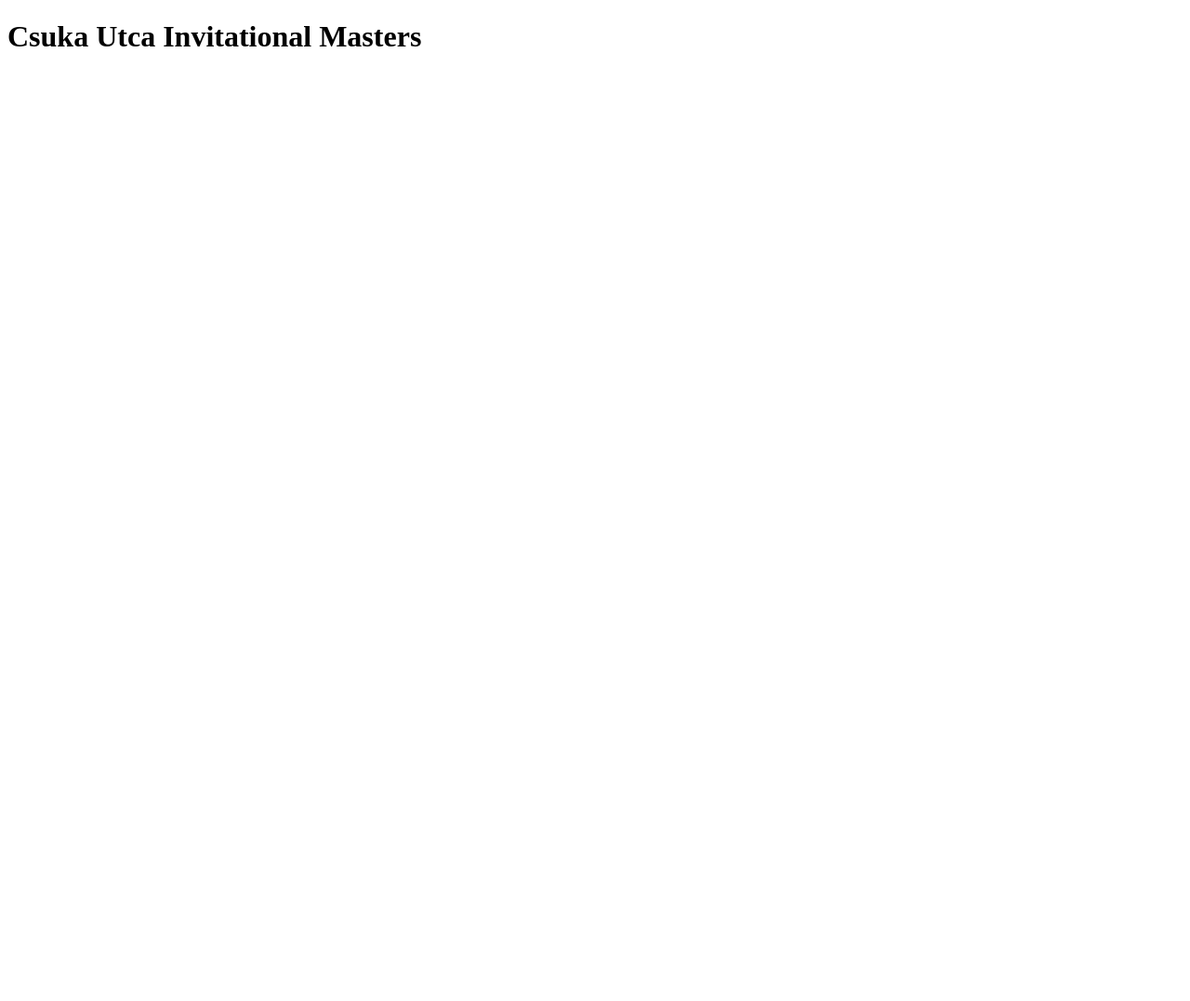
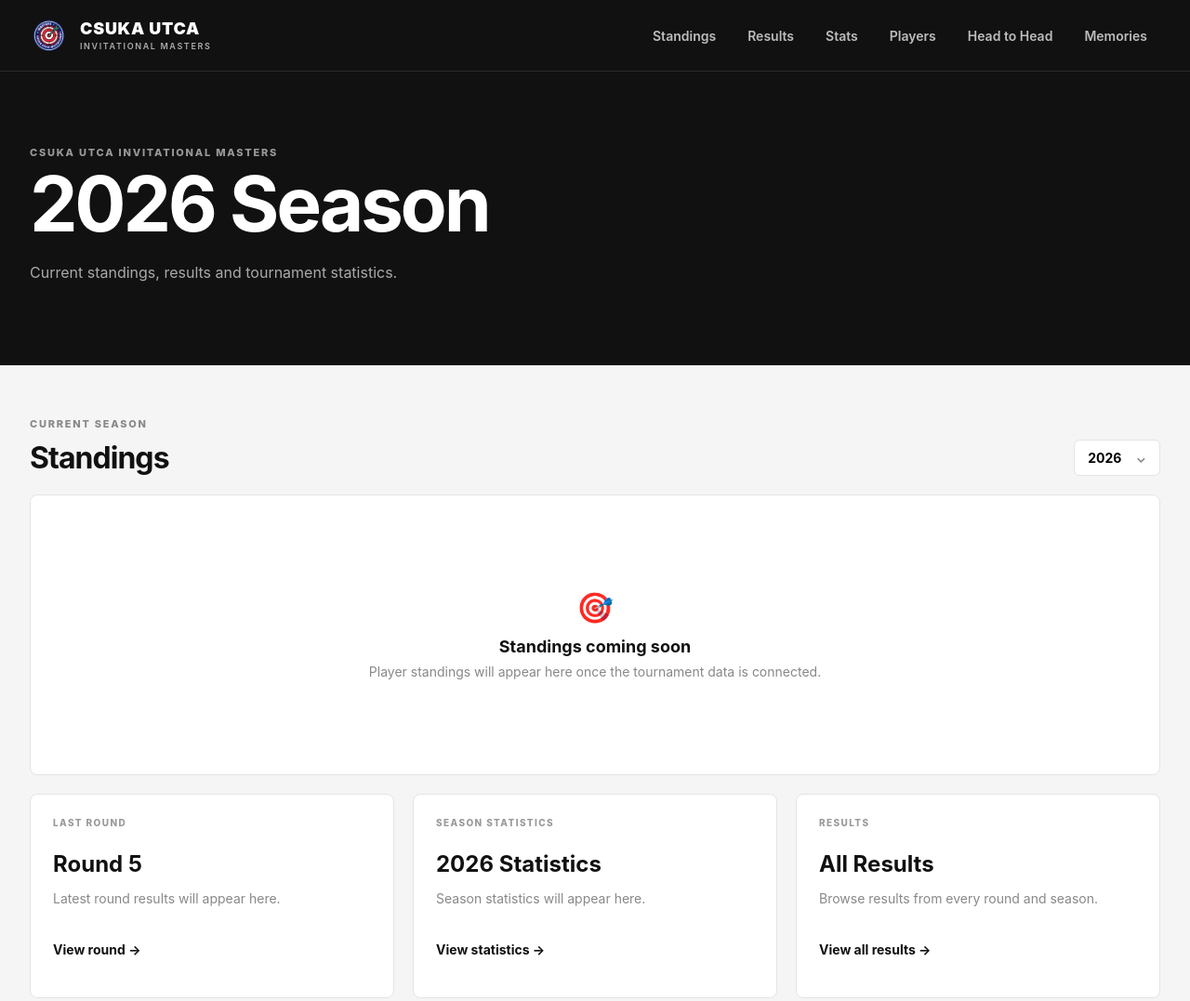
Before and after one commit to material1999/csukadarts, an Astro site: page / in a window 1280 px wide. Shown: the whole page at 93% size. Before the commit the page ends 800 px from the top, so only its background shows below. Built offline with nearby package versions, Linux system fonts and the light colour scheme; Astro itself is replaced by a stand-in of ours.

Commit message:
created base layout and navbar

```diff
--- /dev/null
+++ b/src/components/Navbar.astro
@@ -0,0 +1,146 @@
+<header class="navbar">
+  <div class="navbar-inner">
+    <a href="/" class="logo">
+      <img src="/favicon.png" alt="" class="logo-icon" />
+
+      <div class="logo-text">
+        CSUKA UTCA
+        <span>INVITATIONAL MASTERS</span>
+      </div>
+    </a>
+
+    <nav>
+      <a href="/" class="nav-link">Standings</a>
+      <a href="/results" class="nav-link">Results</a>
+      <a href="/stats" class="nav-link">Stats</a>
+      <a href="/players" class="nav-link">Players</a>
+      <a href="/head-to-head" class="nav-link">Head to Head</a>
+      <a href="/memories" class="nav-link">Memories</a>
+    </nav>
+  </div>
+</header>
+
+<style>
+  .navbar {
+    background: var(--dark);
+    color: white;
+    border-bottom: 1px solid #2a2a2a;
+  }
+
+  .navbar-inner {
+    max-width: var(--max-width);
+    margin: 0 auto;
+    min-height: 76px;
+    padding: 0 32px;
+
+    display: flex;
+    align-items: center;
+    justify-content: space-between;
+    gap: 40px;
+  }
+
+  .logo {
+    display: flex;
+    align-items: center;
+    gap: 12px;
+
+    color: white;
+    text-decoration: none;
+    font-weight: 900;
+    font-size: 18px;
+    letter-spacing: 0.04em;
+    line-height: 1.1;
+    white-space: nowrap;
+  }
+
+  .logo-icon {
+    width: 42px;
+    height: 42px;
+    object-fit: contain;
+  }
+
+  .logo-text span {
+    display: block;
+    margin-top: 4px;
+    font-size: 9px;
+    font-weight: 600;
+    letter-spacing: 0.18em;
+    opacity: 0.65;
+  }
+
+  nav {
+    display: flex;
+    align-items: center;
+    gap: 6px;
+  }
+
+  .nav-link {
+    color: #bdbdbd;
+    text-decoration: none;
+    padding: 10px 14px;
+    border-radius: 6px;
+
+    font-size: 14px;
+    font-weight: 600;
+
+    transition:
+      background 0.2s ease,
+      color 0.2s ease;
+  }
+
+  .nav-link:hover {
+    color: white;
+    background: var(--dark-hover);
+  }
+
+  @media (max-width: 900px) {
+    .navbar-inner {
+      flex-direction: column;
+      align-items: stretch;
+      gap: 12px;
+      padding: 18px 20px;
+    }
+
+    .logo {
+      justify-content: center;
+    }
+
+    nav {
+      justify-content: center;
+      flex-wrap: wrap;
+    }
+
+    .nav-link {
+      font-size: 13px;
+      padding: 8px 10px;
+    }
+  }
+
+  @media (max-width: 600px) {
+    .navbar-inner {
+      padding: 16px 12px;
+    }
+
+    .logo-icon {
+      width: 36px;
+      height: 36px;
+    }
+
+    .logo {
+      font-size: 16px;
+    }
+
+    nav {
+      display: grid;
+      grid-template-columns: repeat(3, 1fr);
+      width: 100%;
+      gap: 4px;
+    }
+
+    .nav-link {
+      text-align: center;
+      padding: 9px 4px;
+      font-size: 12px;
+    }
+  }
+</style>
--- /dev/null
+++ b/src/layouts/Layout.astro
@@ -0,0 +1,34 @@
+---
+import Navbar from "../components/Navbar.astro";
+import "../styles/global.css";
+
+interface Props {
+  title?: string;
+}
+
+const { title = "Csuka Utca Invitational Masters" } = Astro.props;
+---
+
+<!doctype html>
+<html lang="en">
+  <head>
+    <meta charset="UTF-8" />
+    <meta name="viewport" content="width=device-width, initial-scale=1.0" />
+    <meta
+      name="description"
+      content="Csuka Utca Invitational Masters"
+    />
+
+    <title>{title}</title>
+
+    <link rel="icon" type="image/png" href="/favicon.png" />
+  </head>
+
+  <body>
+    <Navbar />
+
+    <main>
+      <slot />
+    </main>
+  </body>
+</html>
--- a/src/pages/index.astro
+++ b/src/pages/index.astro
@@ -1,16 +1,307 @@
+---
+import Layout from "../layouts/Layout.astro";
 ---
 
----
+<Layout>
+  <div class="page">
+    <section class="hero">
+      <div class="container">
+        <p class="eyebrow">CSUKA UTCA INVITATIONAL MASTERS</p>
 
-<html lang="en">
-	<head>
-	<meta charset="utf-8" />
-	<link rel="icon" type="image/png" href="/favicon.png" />
-	<meta name="viewport" content="width=device-width" />
-	<meta name="generator" content={Astro.generator} />
-	<title>Csuka Utca Invitational Masters</title>
-</head>
-	<body>
-		<h1>Csuka Utca Invitational Masters</h1>
-	</body>
-</html>
+        <h1>2026 Season</h1>
+
+        <p class="subtitle">
+          Current standings, results and tournament statistics.
+        </p>
+      </div>
+    </section>
+
+    <section class="content container">
+      <div class="section-header">
+        <div>
+          <p class="eyebrow">CURRENT SEASON</p>
+          <h2>Standings</h2>
+        </div>
+
+        <button class="season-selector">
+          2026
+          <span>⌄</span>
+        </button>
+      </div>
+
+      <div class="standings-card">
+        <div class="empty-state">
+          <div class="empty-icon">🎯</div>
+
+          <h3>Standings coming soon</h3>
+
+          <p>
+            Player standings will appear here once the tournament data is
+            connected.
+          </p>
+        </div>
+      </div>
+
+      <div class="dashboard-grid">
+        <!-- Last Round -->
+        <div class="dashboard-card">
+          <p class="card-label">LAST ROUND</p>
+
+          <h3>Round 5</h3>
+
+          <p class="card-placeholder">
+            Latest round results will appear here.
+          </p>
+
+          <a href="/results?year=2026&round=5">
+            View round →
+          </a>
+        </div>
+
+        <!-- Season Statistics -->
+        <div class="dashboard-card">
+          <p class="card-label">SEASON STATISTICS</p>
+
+          <h3>2026 Statistics</h3>
+
+          <p class="card-placeholder">
+            Season statistics will appear here.
+          </p>
+
+          <a href="/stats?year=2026">
+            View statistics →
+          </a>
+        </div>
+
+        <!-- Results -->
+        <div class="dashboard-card">
+          <p class="card-label">RESULTS</p>
+
+          <h3>All Results</h3>
+
+          <p class="card-placeholder">
+            Browse results from every round and season.
+          </p>
+
+          <a href="/results">
+            View all results →
+          </a>
+        </div>
+      </div>
+    </section>
+  </div>
+</Layout>
+
+<style>
+  .page {
+    min-height: calc(100vh - 76px);
+  }
+
+  .container {
+    max-width: var(--max-width);
+    margin: 0 auto;
+    padding-left: 32px;
+    padding-right: 32px;
+  }
+
+  .hero {
+    background: var(--dark);
+    color: white;
+    padding: 80px 0 90px;
+  }
+
+  .hero .container {
+    width: 100%;
+  }
+
+  .hero .eyebrow {
+    color: #999;
+  }
+
+  .eyebrow {
+    margin: 0 0 10px;
+
+    font-size: 11px;
+    font-weight: 800;
+    letter-spacing: 0.16em;
+
+    color: var(--muted);
+  }
+
+  h1 {
+    margin: 0;
+
+    font-size: clamp(42px, 7vw, 82px);
+    line-height: 0.95;
+    letter-spacing: -0.04em;
+  }
+
+  .subtitle {
+    max-width: 500px;
+    margin: 24px 0 0;
+
+    color: #aaa;
+    font-size: 16px;
+  }
+
+  .content {
+    padding-top: 56px;
+    padding-bottom: 80px;
+  }
+
+  .section-header {
+    display: flex;
+    justify-content: space-between;
+    align-items: end;
+
+    margin-bottom: 20px;
+  }
+
+  h2 {
+    margin: 0;
+
+    font-size: 32px;
+    letter-spacing: -0.03em;
+  }
+
+  .season-selector {
+    border: 1px solid var(--border);
+    background: var(--surface);
+    border-radius: 6px;
+
+    padding: 10px 14px;
+
+    font-size: 14px;
+    font-weight: 700;
+
+    cursor: pointer;
+  }
+
+  .season-selector span {
+    margin-left: 12px;
+    color: var(--muted);
+  }
+
+  .standings-card,
+  .dashboard-card {
+    background: var(--surface);
+    border: 1px solid var(--border);
+    border-radius: var(--radius);
+  }
+
+  .standings-card {
+    min-height: 300px;
+  }
+
+  .empty-state {
+    min-height: 300px;
+
+    display: flex;
+    flex-direction: column;
+    align-items: center;
+    justify-content: center;
+
+    padding: 40px;
+    text-align: center;
+  }
+
+  .empty-icon {
+    font-size: 32px;
+    margin-bottom: 12px;
+  }
+
+  .empty-state h3 {
+    margin: 0 0 8px;
+    font-size: 18px;
+  }
+
+  .empty-state p {
+    margin: 0;
+
+    color: var(--muted);
+    font-size: 14px;
+  }
+
+  .dashboard-grid {
+    display: grid;
+    grid-template-columns: repeat(3, 1fr);
+
+    gap: 20px;
+    margin-top: 20px;
+  }
+
+  .dashboard-card {
+    min-height: 220px;
+    padding: 24px;
+  }
+
+  .card-label {
+    margin: 0 0 24px;
+
+    font-size: 10px;
+    font-weight: 800;
+    letter-spacing: 0.14em;
+
+    color: #999;
+  }
+
+  .dashboard-card h3 {
+    margin: 0 0 10px;
+    font-size: 24px;
+  }
+
+  .card-placeholder {
+    color: var(--muted);
+    font-size: 14px;
+  }
+
+  .dashboard-card a {
+    display: inline-block;
+
+    margin-top: 24px;
+
+    color: var(--text);
+    font-size: 14px;
+    font-weight: 700;
+    text-decoration: none;
+  }
+
+  .dashboard-card a:hover {
+    text-decoration: underline;
+  }
+
+  @media (max-width: 800px) {
+    .container {
+      padding-left: 20px;
+      padding-right: 20px;
+    }
+
+    .hero {
+      padding: 56px 0 64px;
+    }
+
+    .content {
+      padding-top: 40px;
+      padding-bottom: 60px;
+    }
+
+    .dashboard-grid {
+      grid-template-columns: 1fr;
+    }
+  }
+
+  @media (max-width: 500px) {
+    .section-header {
+      align-items: start;
+      gap: 16px;
+    }
+
+    h2 {
+      font-size: 26px;
+    }
+
+    .season-selector {
+      flex-shrink: 0;
+    }
+  }
+</style>
--- /dev/null
+++ b/src/styles/global.css
@@ -0,0 +1,46 @@
+:root {
+  --background: #f5f5f5;
+  --surface: #ffffff;
+  --text: #111111;
+  --muted: #888888;
+  --border: #e4e4e4;
+
+  --dark: #111111;
+  --dark-hover: #222222;
+
+  --max-width: 1400px;
+  --radius: 8px;
+}
+
+* {
+  box-sizing: border-box;
+}
+
+html {
+  font-family:
+    Inter,
+    ui-sans-serif,
+    system-ui,
+    -apple-system,
+    BlinkMacSystemFont,
+    "Segoe UI",
+    sans-serif;
+
+  background: var(--background);
+  color: var(--text);
+}
+
+body {
+  margin: 0;
+  min-width: 320px;
+}
+
+a {
+  color: inherit;
+}
+
+button,
+input,
+select {
+  font: inherit;
+}
```
